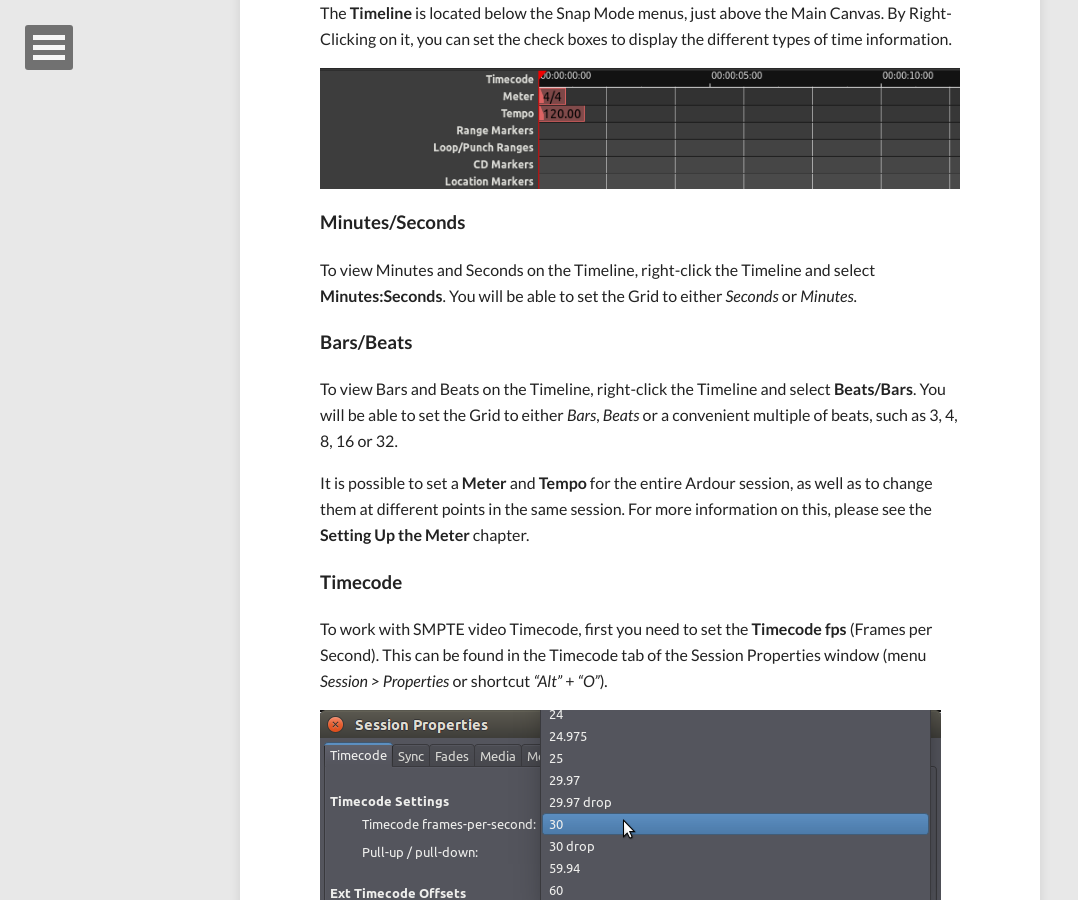
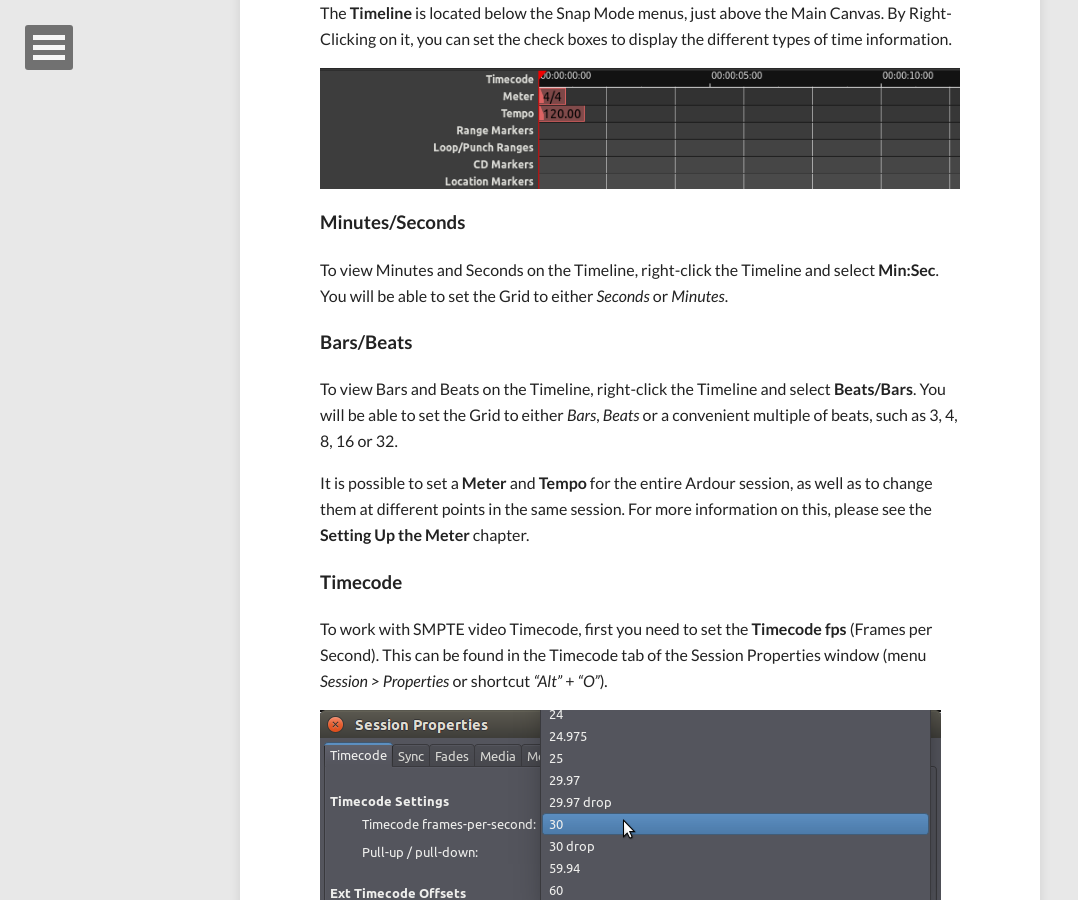
Before and after one commit to brunoruviaro/ardour4-tutorial, a Jekyll site: the page built from _posts/2014-09-25-setting-up-the-timeline.md, in a window 1280 px wide and 900 px high, scrolled down 1869 px. Shown: the whole window, without its empty margins (0-1078 px from the left). Built offline with Jekyll 4.4.1, drawn with Linux system fonts in a browser that asks for light colours; nearby versions of some CDN libraries.

Commit message:
Update "Minutes/Seconds" to "Min:Sec"

```diff
--- a/_posts/2014-09-25-setting-up-the-timeline.md
+++ b/_posts/2014-09-25-setting-up-the-timeline.md
@@ -73,7 +73,7 @@ display the different types of time information.
 ### Minutes/Seconds
 
 To view Minutes and Seconds on the Timeline, right-click the Timeline
-and select **Minutes:Seconds**. You will be able to set the Grid to
+and select **Min:Sec**. You will be able to set the Grid to
 either *Seconds* or *Minutes*.
 
 ### Bars/Beats
```
